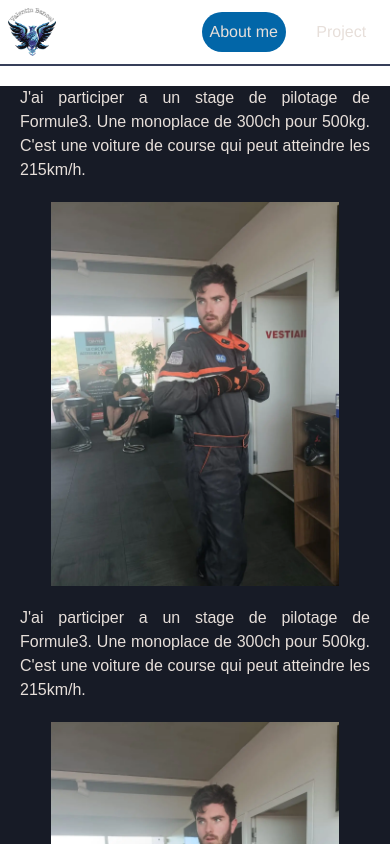
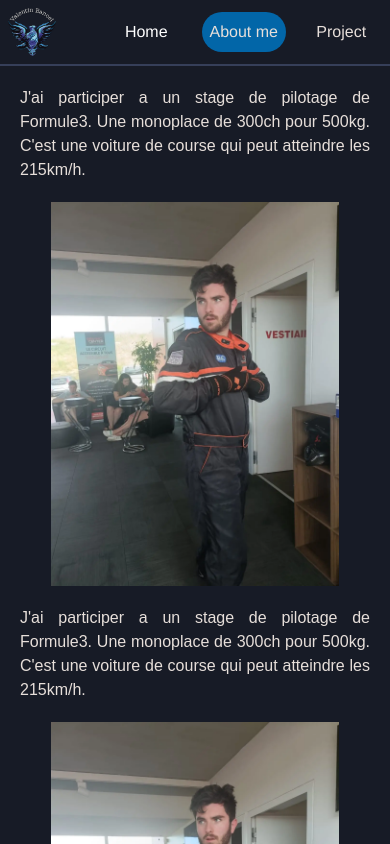
Before and after one commit to ValentinBancel/ValentinBancel-portefolio, an Angular app: page /about-me in a window 390 px wide. Shown: the top 844 px of the page. Built offline with nearby package versions, Linux system fonts and the light colour scheme.

Commit message:
add(responsive): create responsive for about me component

```diff
--- a/src/app/about-me/about-me.component.html
+++ b/src/app/about-me/about-me.component.html
@@ -1,5 +1,5 @@
 <!DOCTYPE html>
-<html lang="fr" class="html_page">
+<html lang="fr" class="bg-[#171B26]">
 <head>
     <title>À propos de moi | Valentin Bancel - Créateur engagé</title>
     <base href="/home">
@@ -10,11 +10,11 @@
     <meta content="width=device-width, initial-scale=1.0">
     <meta name="description" content="Apprenez à me connaître ! Je suis Valentin Bancel, un créateur passionné par l'innovation et l'impact positif. Découvrez mon parcours, mes valeurs et mes motivations. Rejoignez-moi dans ma mission pour un monde meilleur. Cliquez ici pour en savoir plus !">
 </head>
-<body>
 <app-header></app-header>
+<body class="sm:h-full">
     <div>
         <app-component-about-me [history]="histroy"></app-component-about-me>
     </div>
+</body>
 <app-footer></app-footer>
-</body>
 </html>
--- a/src/app/about-me/about-me.component.ts
+++ b/src/app/about-me/about-me.component.ts
@@ -12,6 +12,6 @@ export class AboutMeComponent {
     Texte: string = 'J\'ai participer a un stage de pilotage de Formule3. Une monoplace de 300ch pour 500kg. C\'est une voiture de course qui peut atteindre les 215km/h.';
     image: string = 'assets/F3.webp';
 
-    histroy:any = [[this.Texte, this.image],[this.Texte, this.image]]
+    histroy:any = [[this.Texte, this.image],[this.Texte,this.image]];
     // histroy:any = [[this.Texte, this.image],[this.Texte, this.image]]
 }
```
Lines whose indentation alone changed are shown as unchanged.
